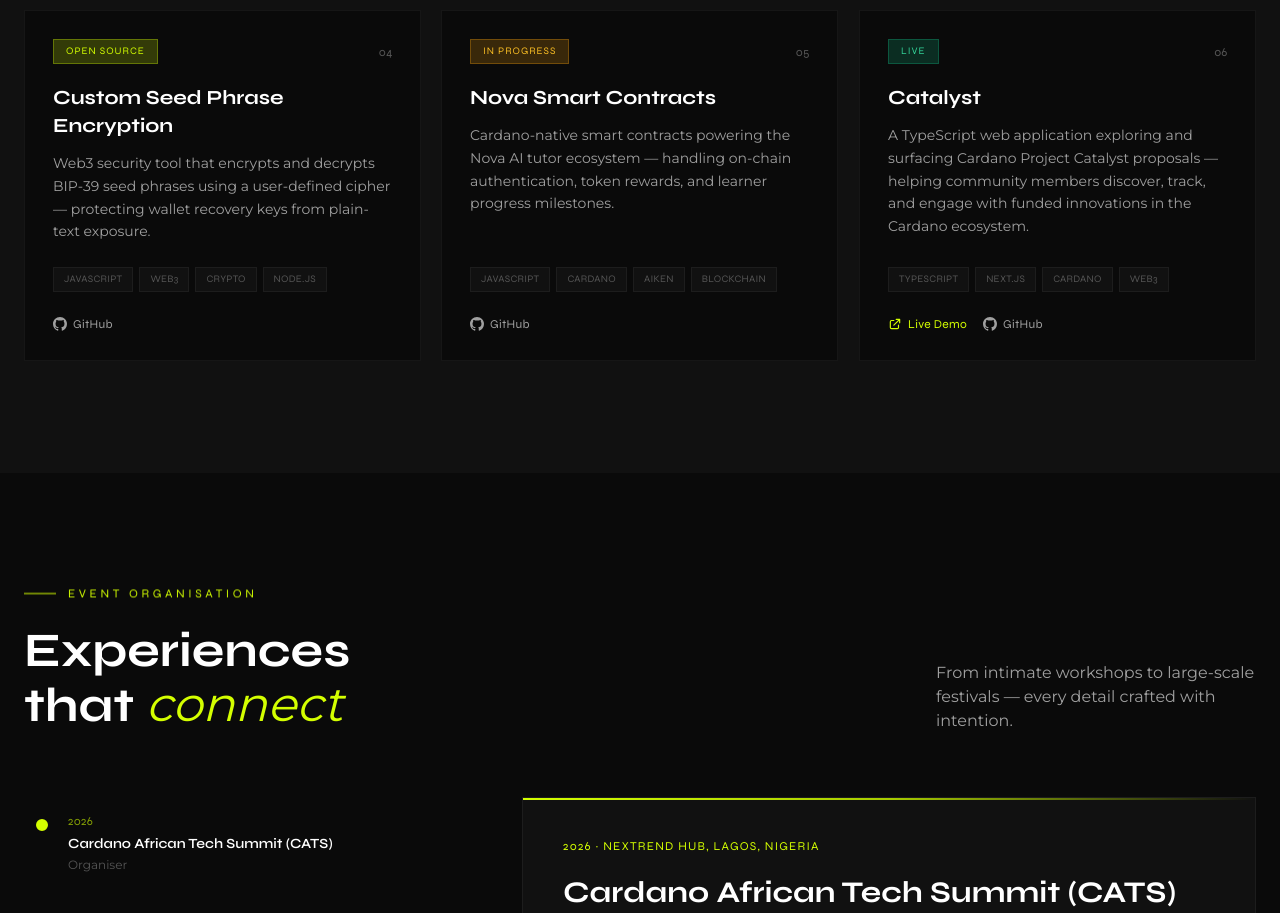
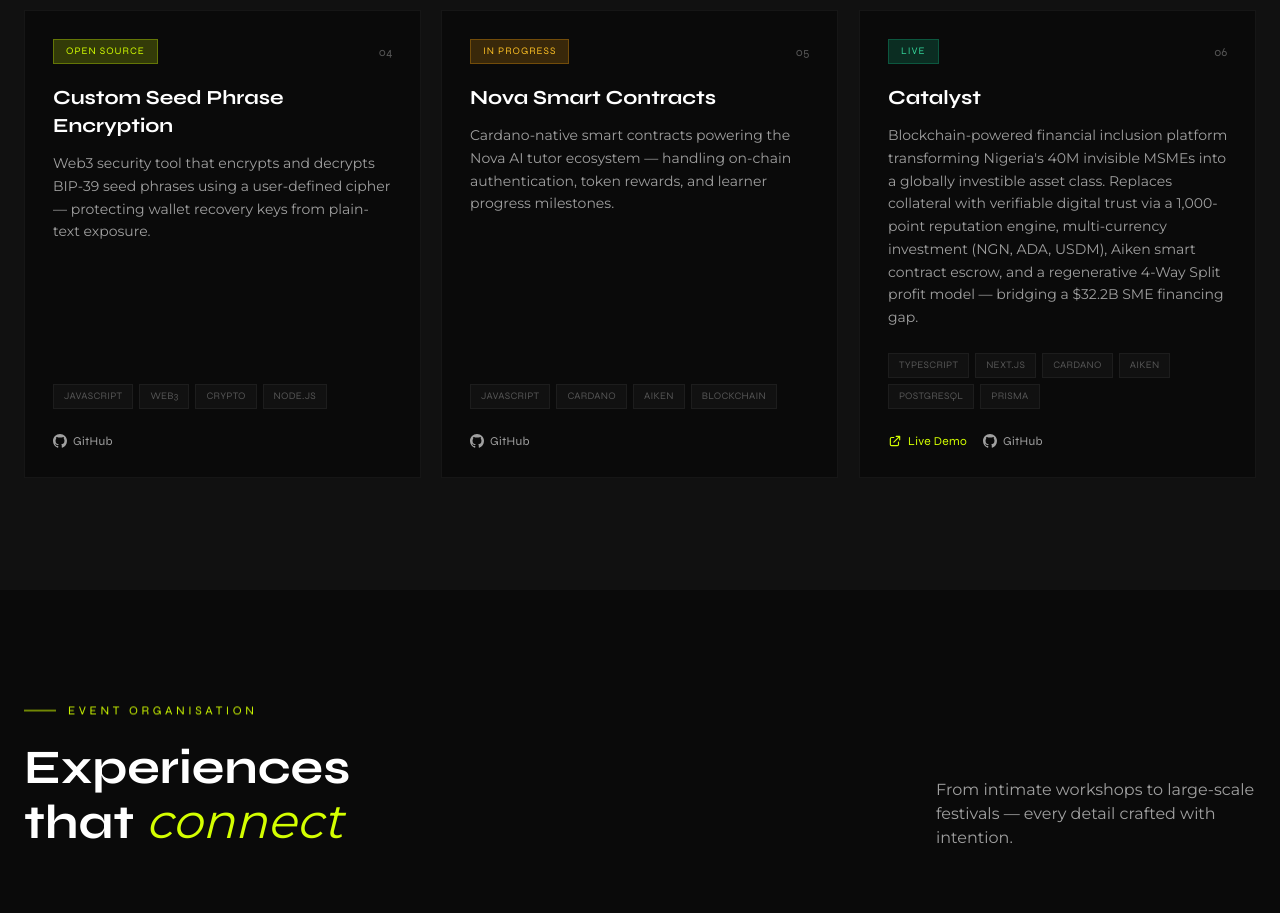
Before and after one commit to Basrahtop/basrahtop-portfolio, a Next.js app: page / in a window 1280 px wide. Shown: the part 3560-4473 px from the top of the page. Built offline with nearby package versions, Linux system fonts and the light colour scheme.

Commit message:
update: Catalyst project description — blockchain financial inclusion platform for Nigerian MSMEs

```diff
--- a/components/WebDev.tsx
+++ b/components/WebDev.tsx
@@ -51,8 +51,8 @@
   },
   {
     title: "Catalyst",
-    description: "A TypeScript web application exploring and surfacing Cardano Project Catalyst proposals — helping community members discover, track, and engage with funded innovations in the Cardano ecosystem.",
-    stack: ["TypeScript", "Next.js", "Cardano", "Web3"],
+    description: "Blockchain-powered financial inclusion platform transforming Nigeria's 40M invisible MSMEs into a globally investible asset class. Replaces collateral with verifiable digital trust via a 1,000-point reputation engine, multi-currency investment (NGN, ADA, USDM), Aiken smart contract escrow, and a regenerative 4-Way Split profit model — bridging a $32.2B SME financing gap.",
+    stack: ["TypeScript", "Next.js", "Cardano", "Aiken", "PostgreSQL", "Prisma"],
     live: "https://catalyst-landing-page-rho.vercel.app/",
     github: "https://github.com/Basrahtop/Catalyst",
     status: "Live",
```
